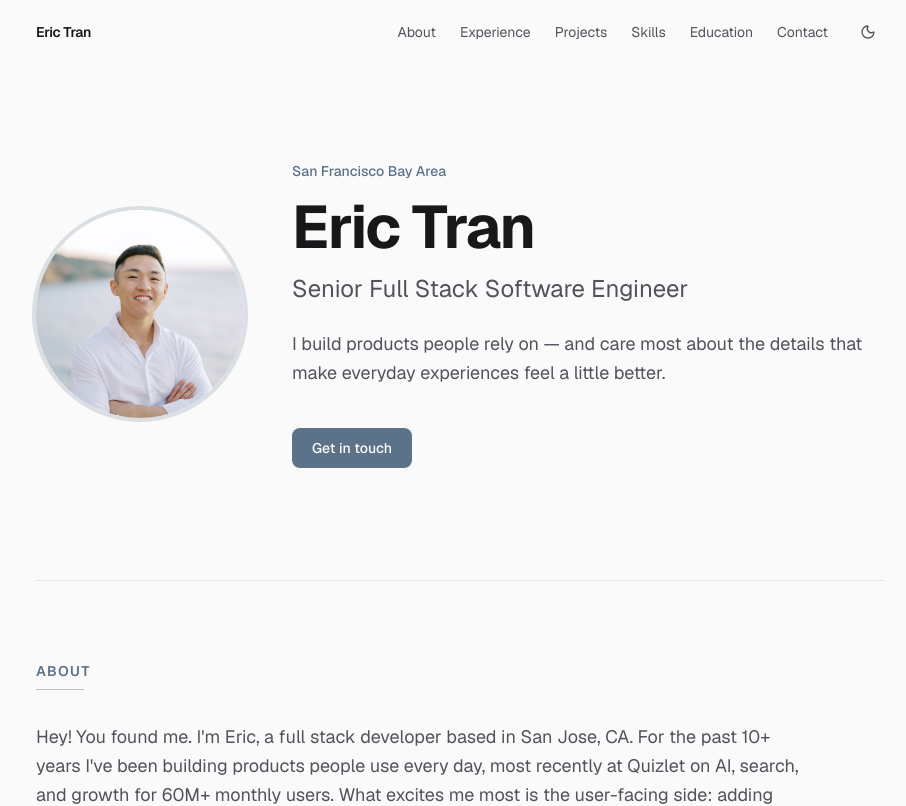
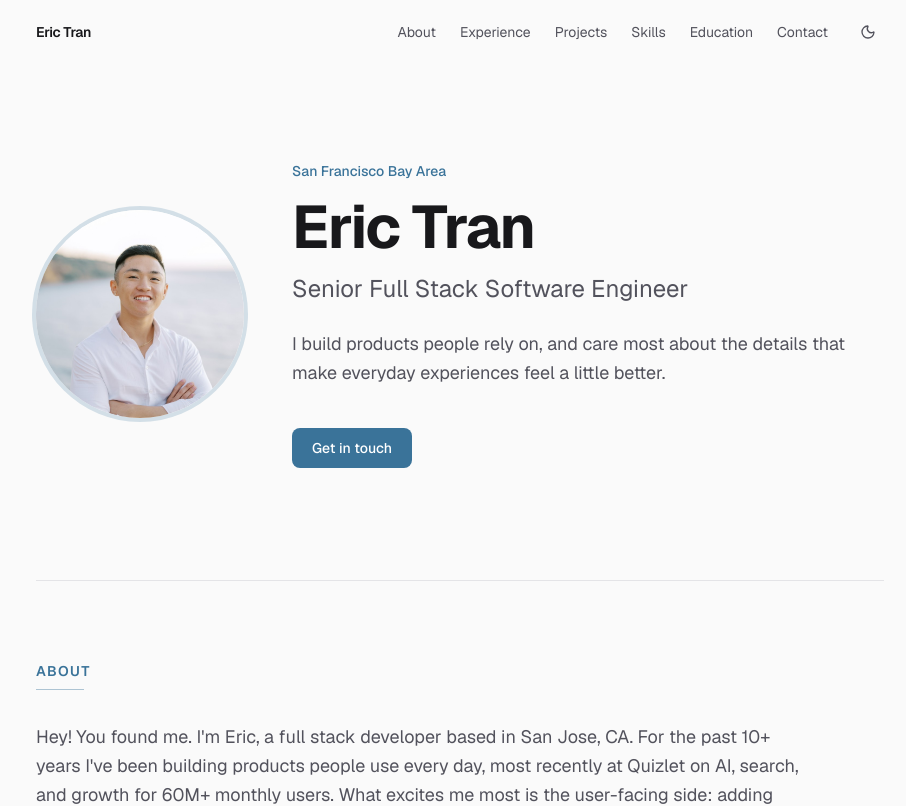
Before and after one commit to etran04/etran04.github.io, a Next.js app: page / in a window 1280 px wide. Shown: the top 806 px of the page, without its empty margins (180-1086 px from the left). Built offline with nearby package versions, Linux system fonts and the light colour scheme.

Commit message:
Fix dark mode class variant and updatesummary

```diff
--- a/app/globals.css
+++ b/app/globals.css
@@ -1,19 +1,23 @@
 @import "tailwindcss";
+
+@custom-variant dark (&:where(.dark, .dark *));
 
 :root {
   --background: #fafafa;
   --foreground: #18181b;
-  --accent: #5b7289;
-  --accent-hover: #4a6178;
-  --accent-muted: rgb(91 114 137 / 0.4);
+  --accent: #3a7399;
+  --accent-hover: #2f6284;
+  --accent-foreground: #3a7399;
+  --accent-muted: rgb(58 115 153 / 0.4);
 }
 
 .dark {
-  --background: #09090b;
-  --foreground: #fafafa;
-  --accent: #9db4c4;
-  --accent-hover: #b5cad8;
-  --accent-muted: rgb(157 180 196 / 0.4);
+  --background: #121417;
+  --foreground: #f4f4f5;
+  --accent: #4a85ad;
+  --accent-hover: #5a96be;
+  --accent-foreground: #b8dcf5;
+  --accent-muted: rgb(184 220 245 / 0.35);
 }
 
 @theme inline {
@@ -21,6 +25,7 @@
   --color-foreground: var(--foreground);
   --color-accent: var(--accent);
   --color-accent-hover: var(--accent-hover);
+  --color-accent-foreground: var(--accent-foreground);
   --color-accent-muted: var(--accent-muted);
   --font-sans: var(--font-geist-sans);
   --font-mono: var(--font-geist-mono);
--- a/components/layout/header.tsx
+++ b/components/layout/header.tsx
@@ -29,7 +29,7 @@ export function Header() {
       <div className="mx-auto flex max-w-4xl items-center justify-between px-6 py-4">
         <a
           href="#"
-          className="text-sm font-semibold tracking-tight text-zinc-900 dark:text-zinc-100"
+          className="text-sm font-semibold tracking-tight text-zinc-900 dark:text-white"
         >
           {resume.name}
         </a>
@@ -39,7 +39,7 @@ export function Header() {
             <a
               key={item.href}
               href={item.href}
-              className="text-sm text-zinc-600 transition-colors hover:text-zinc-900 dark:text-zinc-400 dark:hover:text-zinc-100"
+              className="text-sm text-zinc-600 transition-colors hover:text-zinc-900 dark:text-zinc-300 dark:hover:text-white"
             >
               {item.label}
             </a>
@@ -71,7 +71,7 @@ export function Header() {
               <li key={item.href}>
                 <a
                   href={item.href}
-                  className="block text-sm text-zinc-600 dark:text-zinc-400"
+                  className="block text-sm text-zinc-600 dark:text-zinc-300"
                   onClick={() => setOpen(false)}
                 >
                   {item.label}
--- a/components/layout/theme-toggle.tsx
+++ b/components/layout/theme-toggle.tsx
@@ -32,7 +32,7 @@ export function ThemeToggle({ className }: { className?: string }) {
       type="button"
       onClick={() => setTheme(isDark ? "light" : "dark")}
       className={cn(
-        "rounded-lg p-2 text-zinc-600 transition-colors hover:bg-zinc-100 hover:text-zinc-900 dark:text-zinc-400 dark:hover:bg-zinc-800 dark:hover:text-zinc-100",
+        "rounded-lg p-2 text-zinc-600 transition-colors hover:bg-zinc-100 hover:text-zinc-900 dark:text-zinc-300 dark:hover:bg-zinc-800 dark:hover:text-white",
         className,
       )}
       aria-label={`Switch to ${isDark ? "light" : "dark"} mode`}
--- a/components/sections/about.tsx
+++ b/components/sections/about.tsx
@@ -9,7 +9,7 @@ export function About() {
       aria-labelledby="about-heading"
     >
       <SectionHeading id="about-heading" title="About" />
-      <p className="max-w-3xl text-lg leading-relaxed text-zinc-600 dark:text-zinc-400">
+      <p className="max-w-3xl text-lg leading-relaxed text-zinc-600 dark:text-zinc-300">
         {resume.summary}
       </p>
     </section>
--- a/components/sections/contact.tsx
+++ b/components/sections/contact.tsx
@@ -13,7 +13,7 @@ export function Contact() {
       aria-labelledby="contact-heading"
     >
       <SectionHeading id="contact-heading" title="Contact" />
-      <p className="mb-8 max-w-2xl text-lg text-zinc-600 dark:text-zinc-400">
+      <p className="mb-8 max-w-2xl text-lg text-zinc-600 dark:text-zinc-300">
         Open to new opportunities and conversations. Reach out via email or
         LinkedIn — I&apos;d love to hear from you.
       </p>
--- a/components/sections/education.tsx
+++ b/components/sections/education.tsx
@@ -13,12 +13,12 @@ export function Education() {
         {resume.education.map((edu) => (
           <li
             key={edu.school}
-            className="rounded-xl border border-zinc-200 bg-zinc-50 p-6 dark:border-zinc-800 dark:bg-zinc-900/50"
+            className="rounded-xl border border-zinc-200 bg-zinc-50 p-6 dark:border-zinc-700 dark:bg-zinc-900"
           >
-            <h3 className="font-semibold text-zinc-900 dark:text-zinc-100">
+            <h3 className="font-semibold text-zinc-900 dark:text-white">
               {edu.school}
             </h3>
-            <p className="mt-1 text-zinc-600 dark:text-zinc-400">{edu.degree}</p>
+            <p className="mt-1 text-zinc-600 dark:text-zinc-300">{edu.degree}</p>
             <p className="mt-2 text-sm text-zinc-500 dark:text-zinc-500">
               {edu.year}
             </p>
--- a/components/sections/experience.tsx
+++ b/components/sections/experience.tsx
@@ -26,10 +26,10 @@ export function Experience() {
               <div className="min-w-0 flex-1">
                 <div className="flex flex-col gap-1 sm:flex-row sm:items-baseline sm:justify-between">
                   <div>
-                    <h3 className="text-lg font-semibold text-zinc-900 dark:text-zinc-100">
+                    <h3 className="text-lg font-semibold text-zinc-900 dark:text-white">
                       {job.role}
                     </h3>
-                    <p className="text-accent">
+                    <p className="text-accent-foreground">
                       {job.company} · {job.location}
                     </p>
                   </div>
@@ -41,7 +41,7 @@ export function Experience() {
                   {job.bullets.map((bullet) => (
                     <li
                       key={bullet}
-                      className="flex gap-3 text-zinc-600 dark:text-zinc-400"
+                      className="flex gap-3 text-zinc-600 dark:text-zinc-300"
                     >
                       <span
                         className="mt-2 h-1.5 w-1.5 shrink-0 rounded-full bg-accent"
--- a/components/sections/hero.tsx
+++ b/components/sections/hero.tsx
@@ -16,17 +16,17 @@ export function Hero() {
           />
         </div>
         <div className="min-w-0 flex-1 text-center md:text-left">
-          <p className="mb-4 text-sm font-medium text-accent">
+          <p className="mb-4 text-sm font-medium text-accent-foreground">
             {resume.location}
           </p>
-          <h1 className="text-4xl font-bold tracking-tight text-zinc-900 sm:text-5xl md:text-6xl dark:text-zinc-50">
+          <h1 className="text-4xl font-bold tracking-tight text-zinc-900 sm:text-5xl md:text-6xl dark:text-white">
             {resume.name}
           </h1>
-          <p className="mt-4 max-w-2xl text-xl text-zinc-600 md:text-2xl dark:text-zinc-400">
+          <p className="mt-4 max-w-2xl text-xl text-zinc-600 md:text-2xl dark:text-zinc-200">
             {resume.title}
           </p>
-          <p className="mt-6 max-w-2xl text-lg leading-relaxed text-zinc-600 dark:text-zinc-400">
-            I build products people rely on — and care most about the details
+          <p className="mt-6 max-w-2xl text-lg leading-relaxed text-zinc-600 dark:text-zinc-300">
+            I build products people rely on, and care most about the details
             that make everyday experiences feel a little better.
           </p>
           <div className="mt-10 flex flex-wrap justify-center gap-4 md:justify-start">
--- a/components/sections/projects.tsx
+++ b/components/sections/projects.tsx
@@ -14,10 +14,10 @@ export function Projects() {
         {resume.projects.map((project) => (
           <li
             key={project.name}
-            className="rounded-xl border border-zinc-200 bg-zinc-50 p-6 dark:border-zinc-800 dark:bg-zinc-900/50"
+            className="rounded-xl border border-zinc-200 bg-zinc-50 p-6 dark:border-zinc-700 dark:bg-zinc-900"
           >
             <div className="flex flex-col gap-2 sm:flex-row sm:items-center sm:justify-between">
-              <h3 className="font-semibold text-zinc-900 dark:text-zinc-100">
+              <h3 className="font-semibold text-zinc-900 dark:text-white">
                 {project.name}
               </h3>
               <a
@@ -34,7 +34,7 @@ export function Projects() {
               {project.bullets.map((bullet) => (
                 <li
                   key={bullet}
-                  className="flex gap-3 text-zinc-600 dark:text-zinc-400"
+                  className="flex gap-3 text-zinc-600 dark:text-zinc-300"
                 >
                   <span
                     className="mt-2 h-1.5 w-1.5 shrink-0 rounded-full bg-accent"
--- a/components/sections/skills.tsx
+++ b/components/sections/skills.tsx
@@ -13,7 +13,7 @@ export function Skills() {
       <div className="space-y-8">
         {resume.skills.map((group) => (
           <div key={group.category}>
-            <h3 className="mb-3 text-sm font-medium text-zinc-900 dark:text-zinc-100">
+            <h3 className="mb-3 text-sm font-medium text-zinc-900 dark:text-white">
               {group.category}
             </h3>
             <div className="flex flex-wrap gap-2">
--- a/components/ui/section-heading.tsx
+++ b/components/ui/section-heading.tsx
@@ -11,7 +11,7 @@ export function SectionHeading({ id, title, className }: SectionHeadingProps) {
     <div className={cn("mb-8", className)}>
       <h2
         id={id}
-        className="text-sm font-semibold uppercase tracking-widest text-accent"
+        className="text-sm font-semibold uppercase tracking-widest text-accent-foreground"
       >
         {title}
       </h2>
--- a/data/resume.ts
+++ b/data/resume.ts
@@ -46,7 +46,7 @@ export const resume: Resume = {
   location: "San Francisco Bay Area",
   phone: "408.701.7348",
   summary:
-    "Hey! You found me. I'm Eric, a full stack developer based in San Jose, CA. For the past 10+ years I've been building products people use every day, most recently at Quizlet on AI, search, and growth for 60M+ monthly users. What excites me most is the user-facing side: adding small, delightful touches and fixing the everyday problems that genuinely get in people's way. I love owning work end to end — from the backend to the screen someone is staring at when they're just trying to get something done.",
+    "Hey! You found me. I'm Eric, a full stack developer based in San Jose, CA. For the past 10+ years I've been building products people use every day, most recently at Quizlet on AI, search, and growth for 60M+ monthly users. What excites me most is the user-facing side: adding small, delightful touches and fixing the everyday problems that genuinely get in people's way. I love owning work end to end, from the backend to the screen someone is staring at when they're just trying to get something done.",
   experience: [
     {
       company: "Quizlet",
```
